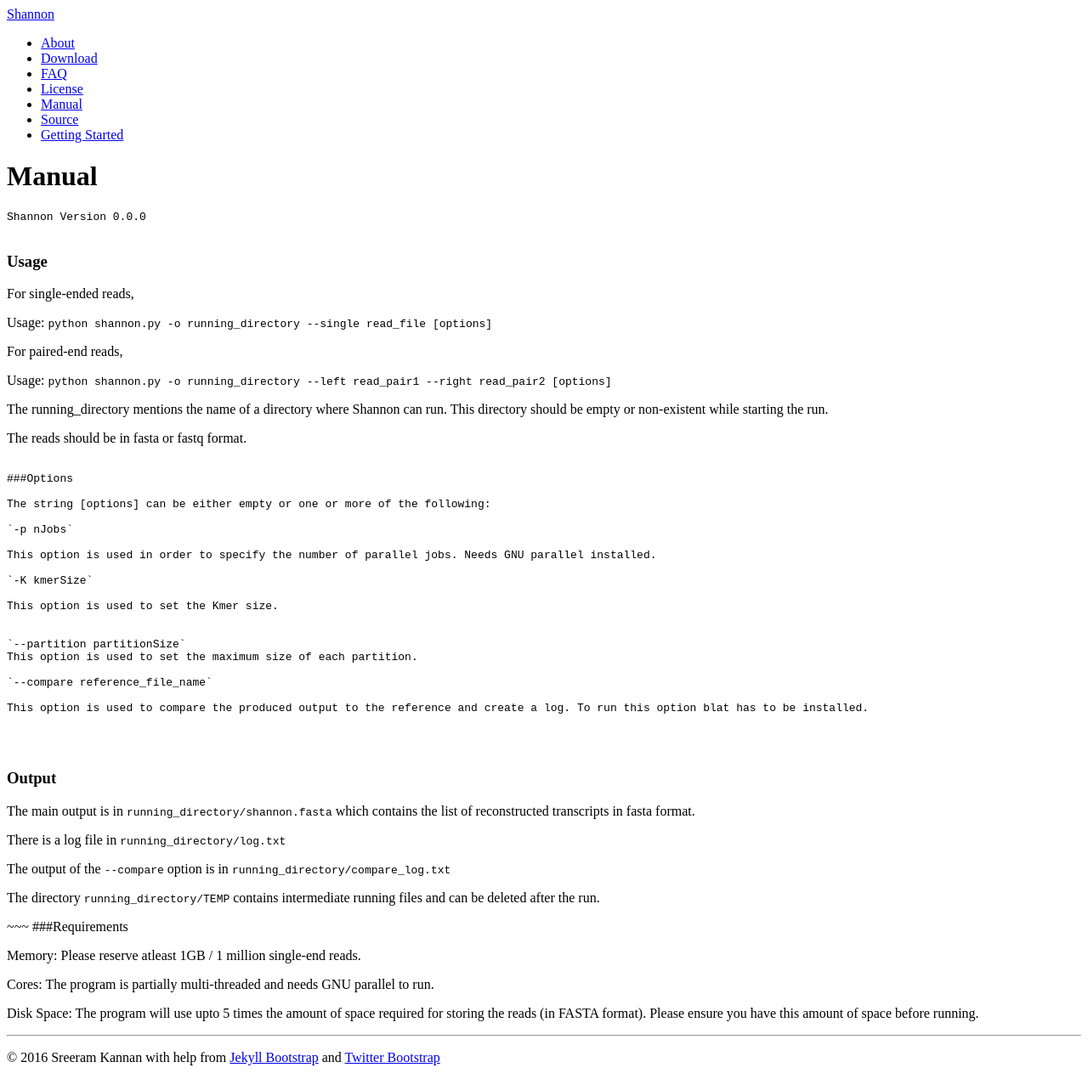
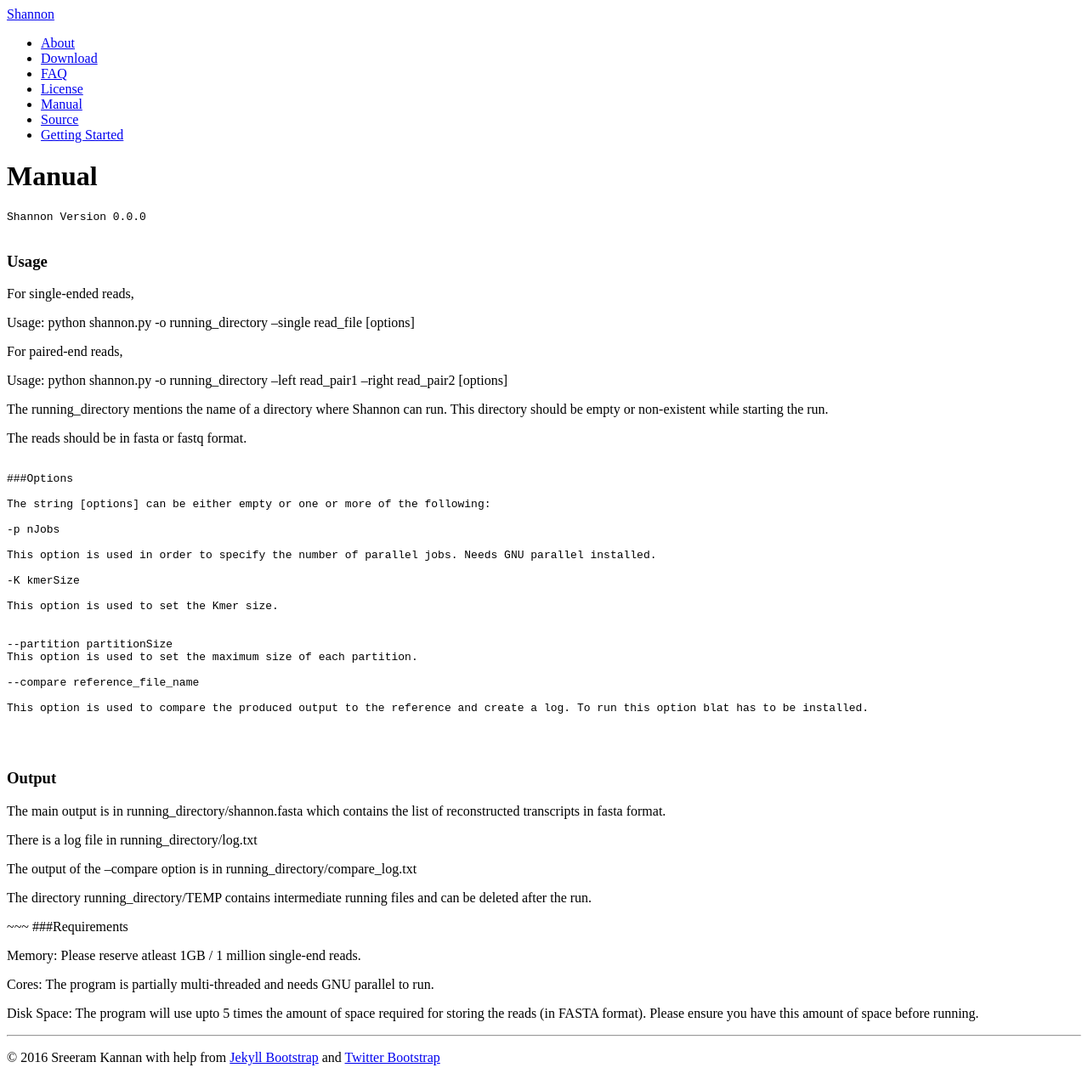
Before and after one commit to sreeramkannan/Shannon, a Jekyll site: the page built from manual.md, in a window 1280 px wide. Shown: the whole page at 85% size. Built offline with Jekyll 4.4.1, drawn with Linux system fonts in a browser that asks for light colours.

```diff
--- a/manual.md
+++ b/manual.md
@@ -14,11 +14,11 @@ Shannon Version 0.0.0
 
 For single-ended reads,
 
-Usage: `python shannon.py -o running_directory --single read_file  [options]`
+Usage: python shannon.py -o running_directory --single read_file  [options]
 
 For paired-end reads,
 
-Usage: `python shannon.py -o running_directory --left read_pair1 --right read_pair2  [options]`
+Usage: python shannon.py -o running_directory --left read_pair1 --right read_pair2  [options]
 
 The running_directory mentions the name of a directory where Shannon can run. This directory should be empty or non-existent while starting the run.
 
@@ -30,19 +30,19 @@ The reads should be in fasta or fastq format.
 
 The string [options] can be either empty or one or more of the following:
 
-`-p nJobs`
+-p nJobs
 
 This option is used in order to specify the number of parallel jobs. Needs GNU parallel installed.
 
-`-K kmerSize`
+-K kmerSize
 
 This option is used to set the Kmer size.
 
 
-`--partition partitionSize`
+--partition partitionSize
 This option is used to set the maximum size of each partition.
 
-`--compare reference_file_name`
+--compare reference_file_name
 
 This option is used to compare the produced output to the reference and create a log. To run this option blat has to be installed.
 
@@ -52,13 +52,13 @@ This option is used to compare the produced output to the reference and create a
 
 ###Output
 
-The main output is in `running_directory/shannon.fasta` which contains the list of reconstructed transcripts in fasta format.
+The main output is in running_directory/shannon.fasta which contains the list of reconstructed transcripts in fasta format.
 
-There is a log file in `running_directory/log.txt`
+There is a log file in running_directory/log.txt
 
-The output of the `--compare` option is in `running_directory/compare_log.txt`
+The output of the --compare option is in running_directory/compare_log.txt
 
-The directory `running_directory/TEMP` contains intermediate running files and can be deleted after the run.
+The directory running_directory/TEMP contains intermediate running files and can be deleted after the run.
 
 ~~~
 ###Requirements
```
